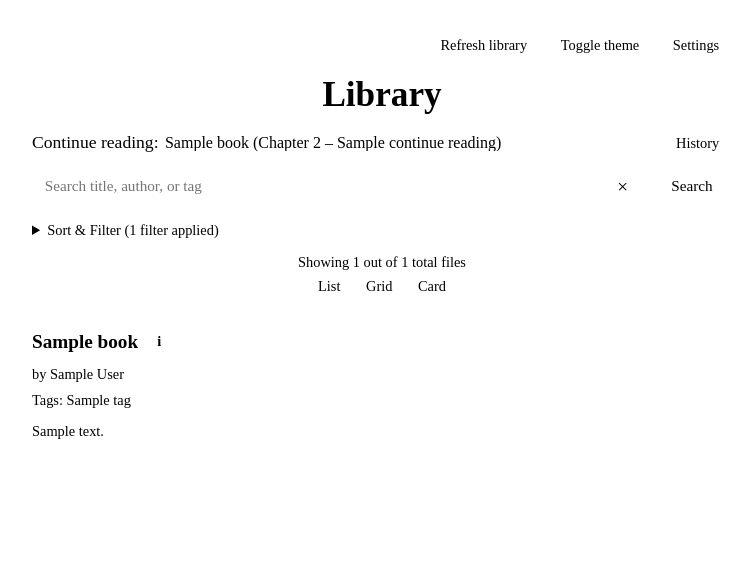
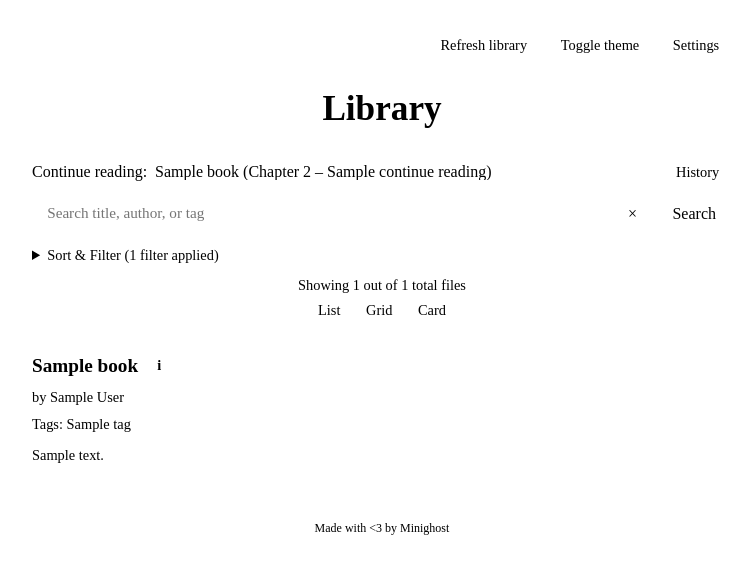
Before and after one commit to Minighost/shelf-mg, a Python web app: template templates/library.html in a window 1280 px wide. Shown: the top 574 px of the page, without its empty margins (258-1008 px from the left). Run offline with Jinja, Linux system fonts and the light colour scheme; the template is opened without the code that fills it: most values are stand-ins (such as "Sample title", 1, 10 or a date in 2020).

Commit message:
various styling things

```diff
--- a/static/style.css
+++ b/static/style.css
@@ -162,8 +162,8 @@ button::-moz-focus-inner {
     justify-content: center;
     text-align: center;
     align-items: center;
-    margin: 0.5em 0 0.5em 0;
-    font-size: 1.8em;
+    margin: 2rem 0 2rem 0;
+    font-size: 2em;
     line-height: 1em;
 }
 
@@ -173,9 +173,22 @@ button::-moz-focus-inner {
 
 .header-author {
     text-align: center;
-    margin: 0 0 1.25em 0;
+    margin: 0 0 2rem 0;
     color: var(--text-muted);
     font-size: 0.9em;
+}
+
+.footer {
+    max-width: var(--content-max-width);
+    width: 100%;
+    margin: 0 auto;
+    text-align: center;
+    color: var(--text-muted);
+    font-size: 0.75em;
+}
+
+.footer-insert {
+    margin-top: 2rem;
 }
 
 /* --- library: continue reading --- */
@@ -183,15 +196,16 @@ button::-moz-focus-inner {
 .continue-reading-bar {
     display: flex;
     align-items: baseline;
-    gap: 0.4em;
+    gap: 0.5em;
     max-width: var(--content-max-width);
-    margin: 0 auto 0.5em auto;
+    margin: 0 auto 0.5rem auto;
     line-height: 1;
+    min-height: 1em;
+    font-size: 1em;
 }
 
 .continue-reading-label {
     flex: 0 0 auto;
-    font-size: 1.1em;
     color: var(--text-muted);
 }
 
@@ -224,24 +238,24 @@ button::-moz-focus-inner {
 
 /* --- library: search & filters --- */
 
-.search-form {
+.search-form-wrapper {
+    position: relative;
     display: flex;
+    height: 2.5em;
     gap: 0.5rem;
-    align-items: center;
     max-width: var(--content-max-width);
-    margin: 0 auto 2rem auto;
+    margin: 0 auto 0.5rem auto;
 }
 
-.search-input-wrap {
+.search-bar-combined {
     position: relative;
     flex: 1;
     display: flex;
-    align-items: center;
 }
 
-.search-input-wrap input[type="text"] {
+.search-text-entry {
     width: 100%;
-    padding: 0.6rem 2rem 0.6rem 0.8rem;
+    padding: 0 0 0 1em;
     background: var(--surface-color);
     color: var(--text-color);
     border: 1px solid var(--border-color);
@@ -251,16 +265,16 @@ button::-moz-focus-inner {
 
 .search-clear-btn {
     position: absolute;
-    right: 0.5rem;
     top: 50%;
+    right: 0.5em;
     transform: translateY(-50%);
     display: flex;
     align-items: center;
     justify-content: center;
-    width: 1.4em;
-    height: 1.4em;
+    width: 1em;
+    height: 1em;
     line-height: 1;
-    font-size: 1.2em;
+    font-size: 1em;
     color: var(--text-muted);
     text-decoration: none;
     border-radius: 4px;
@@ -271,37 +285,27 @@ button::-moz-focus-inner {
     text-decoration: none;
 }
 
-.search-form button {
-    min-width: 5rem;
-    text-align: center;
+.search-submit-btn {
+    display: flex;
+    align-items: center;
+    justify-content: center;
     background: var(--accent-color);
     color: var(--text-color);
     border: none;
-    padding: 0.6rem 1.2rem;
+    padding: 0 1em;
     border-radius: 4px;
     cursor: pointer;
-    font-size: 0.95em;
+    font-size: 1em;
 }
 
-.search-form button:hover {
+.search-submit-btn button:hover {
     background: var(--accent-hover);
-}
-
-.search-form-wrapper {
-    max-width: var(--content-max-width);
-    margin: 0 auto 0.5em auto;
-}
-
-.search-form-wrapper .search-form {
-    max-width: none;
-    margin: 0 0 0.6rem 0;
 }
 
 .filter-sort-form {
     display: flow-root;
     max-width: var(--content-max-width);
-    margin: 0 auto 0.5em auto;
-    padding-top: 0.3em;
+    margin: 0 auto 1rem auto;
 }
 
 .filter-sort-actions {
@@ -394,7 +398,7 @@ button::-moz-focus-inner {
 }
 
 .filter-toggle {
-    margin-bottom: 0.6rem;
+    padding: 0.4rem 0 0 0;
 }
 
 .filter-toggle summary {
--- a/templates/library.html
+++ b/templates/library.html
@@ -19,10 +19,12 @@
         <title>shelf-mg</title>
         <link rel="stylesheet" href="{{ url_for('static', filename='style.css') }}">
         {% if page > 1 %}
-            <link rel="prefetch" href="{{ url_for('library_list', page=page - 1, **page_args) }}">
+            <link rel="prefetch"
+                  href="{{ url_for('library_list', page=page - 1, **page_args) }}">
         {% endif %}
         {% if page < total_pages %}
-            <link rel="prefetch" href="{{ url_for('library_list', page=page + 1, **page_args) }}">
+            <link rel="prefetch"
+                  href="{{ url_for('library_list', page=page + 1, **page_args) }}">
         {% endif %}
         <script src="{{ url_for('static', filename='theme.js') }}"></script>
         <script src="{{ url_for('static', filename='filter-search.js') }}"></script>
@@ -41,7 +43,10 @@
             <div class="header-top">
                 <div class="header-left"></div>
                 <div class="header-right">
-                    <form method="post" id="refresh-library-form" action="{{ url_for('refresh_library') }}"></form>
+                    <form method="post"
+                          id="refresh-library-form"
+                          action="{{ url_for('refresh_library') }}">
+                    </form>
                     <button type="button" class="header-btn" onclick="confirmRefreshLibrary()">Refresh library</button>
                     <button class="header-btn" onclick="toggleTheme()">Toggle theme</button>
                     <a class="settings-link" href="{{ url_for('settings_page') }}">Settings</a>
@@ -55,7 +60,11 @@
                     class="confirm-dialog-close"
                     aria-label="Close"
                     onclick="document.getElementById('refresh-dialog').close()">&times;</button>
-            <p>Refresh all data from Calibre?<br>This may take a second.</p>
+            <p>
+                Refresh all data from Calibre?
+                <br>
+                This may take a second.
+            </p>
             <div class="confirm-dialog-actions">
                 <button type="button"
                         class="confirm-dialog-cancel"
@@ -85,9 +94,9 @@
         {% set filter_sort_args = page_args.copy() %}
         {% set _ = filter_sort_args.pop('q', none) %}
         <form method="get" class="search-form-wrapper">
-            <div class="search-form">
-                <div class="search-input-wrap">
-                    <input type="text"
+            <div class="search-bar-combined">
+                <input class="search-text-entry"
+                        type="text"
                         name="q"
                         value="{{ query }}"
                         placeholder="Search title, author, or tag">
@@ -95,8 +104,7 @@
                     class="search-clear-btn"
                     aria-label="Clear search">&times;</a>
             </div>
-                <button type="submit">Search</button>
-            </div>
+            <button type="submit" class="search-submit-btn">Search</button>
             {% for key, value in filter_sort_args.items() %}
                 {% if value is iterable and value is not string %}
                     {% for v in value %}
@@ -113,11 +121,13 @@
                 <details class="filter-toggle">
                     <summary>
                         Sort &amp; Filter
-                        {% if selected %} ({{ selected|length }} filter{{ 's' if selected|length != 1 else '' }} applied){% endif %}
+                        {% if selected %}({{ selected|length }} filter{{ 's' if selected|length != 1 else '' }} applied){% endif %}
                     </summary>
                     <div class="filter-sort-actions">
                         <button type="submit" class="filter-apply-btn">Apply</button>
-                        <button type="button" class="filter-clear-all-btn" onclick="clearAllFilters(event)">Clear all filters</button>
+                        <button type="button"
+                                class="filter-clear-all-btn"
+                                onclick="clearAllFilters(event)">Clear all filters</button>
                     </div>
                     <div class="filter-sort-section">
                         <span class="filter-sort-section-label">Sort by</span>
@@ -126,7 +136,8 @@
                             <select name="sort">
                                 <option value="title" {% if sort_by == "title" %}selected{% endif %}>Title</option>
                                 {% for field in filter_fields %}
-                                    <option value="{{ field.key }}" {% if sort_by == field.key %}selected{% endif %}>{{ field.label }}</option>
+                                    <option value="{{ field.key }}"
+                                            {% if sort_by == field.key %}selected{% endif %}>{{ field.label }}</option>
                                 {% endfor %}
                             </select>
                             <select name="dir">
@@ -144,12 +155,14 @@
                                     <summary>
                                         <span class="filter-field-name">
                                             {{ field.label }}
-                                        {% if field.type == "multi" and selected.get(field.key) %} ({{ selected[field.key] | length }}){% endif %}
+                                            {% if field.type == "multi" and selected.get(field.key) %}({{ selected[field.key] | length }}){% endif %}
                                             {% if field.type == "single" and selected.get(field.key) %}: {{ selected[field.key][0] }}{% endif %}
                                             {% if field.type == "range" and selected.get(field.key) %}: {{ range_bound_value(field, selected[field.key][0]) }}&ndash;{{ range_bound_value(field, selected[field.key][1]) }}{% endif %}
                                         </span>
                                         {% if selected.get(field.key) %}
-                                        <button type="button" class="filter-clear-btn" onclick="clearFilterField(event, this)">Clear</button>
+                                            <button type="button"
+                                                    class="filter-clear-btn"
+                                                    onclick="clearFilterField(event, this)">Clear</button>
                                         {% endif %}
                                     </summary>
                                     {% if field.type == "range" %}
@@ -176,7 +189,10 @@
                                                 Any
                                             </label>
                                         {% endif %}
-                                    <input type="text" class="filter-search" placeholder="Search…" oninput="filterOptions(this)">
+                                        <input type="text"
+                                               class="filter-search"
+                                               placeholder="Search…"
+                                               oninput="filterOptions(this)">
                                         <div class="filter-options">
                                             {% set selected_values = selected.get(field.key, []) %}
                                             {% set unselected_options = filter_options[field.key] | reject('in', selected_values) | list %}
@@ -217,6 +233,9 @@
                         {% if page > 1 %}
                             <a href="{{ url_for('library_list', page=1, **page_args) }}">&laquo; First</a>
                             <a href="{{ url_for('library_list', page=page - 1, **page_args) }}">&larr; Previous</a>
+                        {% else %}
+                            <span class="pagination-disabled">&laquo; First</span>
+                            <span class="pagination-disabled">&larr; Previous</span>
                         {% endif %}
                     </div>
                     <span>Page {{ page }} of {{ total_pages }}</span>
@@ -224,6 +243,9 @@
                         {% if page < total_pages %}
                             <a href="{{ url_for('library_list', page=page + 1, **page_args) }}">Next &rarr;</a>
                             <a href="{{ url_for('library_list', page=total_pages, **page_args) }}">Last &raquo;</a>
+                        {% else %}
+                            <span class="pagination-disabled">Next &rarr;</span>
+                            <span class="pagination-disabled">Last &raquo;</span>
                         {% endif %}
                     </div>
                 </div>
@@ -235,7 +257,8 @@
                     {% if view == v %}
                         <span class="view-btn view-btn-active">{{ label }}</span>
                     {% else %}
-                        <a class="view-btn" href="{{ url_for('library_list', page=page, **view_links[v]) }}">{{ label }}</a>
+                        <a class="view-btn"
+                           href="{{ url_for('library_list', page=page, **view_links[v]) }}">{{ label }}</a>
                     {% endif %}
                 {% endfor %}
             </div>
@@ -245,7 +268,9 @@
                 <div class="book-entry">
                     <h2>
                         <a href="/read/{{ book.id }}/0{% if back_qs %}?back={{ back_qs | urlencode }}{% endif %}">{{ book.title }}</a>
-                        <a class="inspect-button" href="{{ url_for('inspect_book', book_id=book.id) }}{% if back_qs %}?back={{ back_qs | urlencode }}{% endif %}" title="Inspect">i</a>
+                        <a class="inspect-button"
+                           href="{{ url_for('inspect_book', book_id=book.id) }}{% if back_qs %}?back={{ back_qs | urlencode }}{% endif %}"
+                           title="Inspect">i</a>
                     </h2>
                     <p class="book-meta">by {{ book.authors | join(", ") }}</p>
                     <p class="book-meta book-tags">Tags: {{ book.tags | join(", ") }}</p>
@@ -271,7 +296,9 @@
                              loading="lazy"
                              onerror="this.style.display='none'; this.nextElementSibling.classList.add('visible');">
                         <div class="grid-cover-placeholder">No cover</div>
-                        <a class="inspect-button grid-cover-inspect" href="{{ url_for('inspect_book', book_id=book.id) }}{% if back_qs %}?back={{ back_qs | urlencode }}{% endif %}" title="Inspect">i</a>
+                        <a class="inspect-button grid-cover-inspect"
+                           href="{{ url_for('inspect_book', book_id=book.id) }}{% if back_qs %}?back={{ back_qs | urlencode }}{% endif %}"
+                           title="Inspect">i</a>
                     </div>
                     <div class="grid-card-info">
                         <a class="grid-card-title"
@@ -291,10 +318,13 @@
                              loading="lazy"
                              onerror="this.style.display='none'; this.nextElementSibling.classList.add('visible');">
                         <div class="card-cover-placeholder">No cover</div>
-                        <a class="inspect-button card-cover-inspect" href="{{ url_for('inspect_book', book_id=book.id) }}{% if back_qs %}?back={{ back_qs | urlencode }}{% endif %}" title="Inspect">i</a>
+                        <a class="inspect-button card-cover-inspect"
+                           href="{{ url_for('inspect_book', book_id=book.id) }}{% if back_qs %}?back={{ back_qs | urlencode }}{% endif %}"
+                           title="Inspect">i</a>
                     </div>
                     <div class="card-body">
-                        <a class="card-title" href="/read/{{ book.id }}/0{% if back_qs %}?back={{ back_qs | urlencode }}{% endif %}">{{ book.title }}</a>
+                        <a class="card-title"
+                           href="/read/{{ book.id }}/0{% if back_qs %}?back={{ back_qs | urlencode }}{% endif %}">{{ book.title }}</a>
                         <p class="card-author">{{ book.authors | join(", ") }}</p>
                         <div class="book-summary card-summary">{{ book.summary_html | safe }}</div>
                     </div>
@@ -302,12 +332,15 @@
             {% endfor %}
         </div>
         {% if total_pages > 1 %}
-            <nav class="pagination">
+            <nav class="pagination pagination-bottom">
                 <div class="pagination-controls">
                     <div class="pagination-side pagination-side-left">
                         {% if page > 1 %}
                             <a href="{{ url_for('library_list', page=1, **page_args) }}">&laquo; First</a>
                             <a href="{{ url_for('library_list', page=page - 1, **page_args) }}">&larr; Previous</a>
+                        {% else %}
+                            <span class="pagination-disabled">&laquo; First</span>
+                            <span class="pagination-disabled">&larr; Previous</span>
                         {% endif %}
                     </div>
                     <span>Page {{ page }} of {{ total_pages }}</span>
@@ -315,10 +348,16 @@
                         {% if page < total_pages %}
                             <a href="{{ url_for('library_list', page=page + 1, **page_args) }}">Next &rarr;</a>
                             <a href="{{ url_for('library_list', page=total_pages, **page_args) }}">Last &raquo;</a>
+                        {% else %}
+                            <span class="pagination-disabled">Next &rarr;</span>
+                            <span class="pagination-disabled">Last &raquo;</span>
                         {% endif %}
                     </div>
                 </div>
             </nav>
         {% endif %}
+        <div class="footer footer-insert">
+            Made with <3 by Minighost
+        </div>
     </body>
 </html>
--- a/templates/settings.html
+++ b/templates/settings.html
@@ -235,5 +235,8 @@
             </form>
         </details>
         <script src="{{ url_for('static', filename='settings-preview.js') }}"></script>
+        <div class="footer footer-insert">
+            Made with <3 by Minighost
+        </div>
     </body>
 </html>
```
Also changed, not shown: other parts of static/style.css (+31 -30 lines), templates/history.html (+15 -0 lines). Lines whose indentation alone changed are shown as unchanged.
